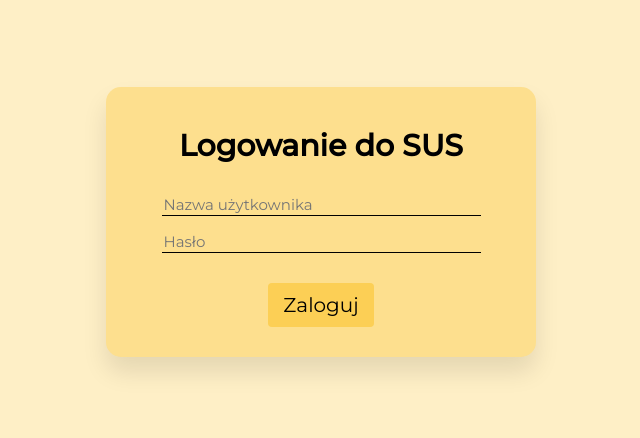
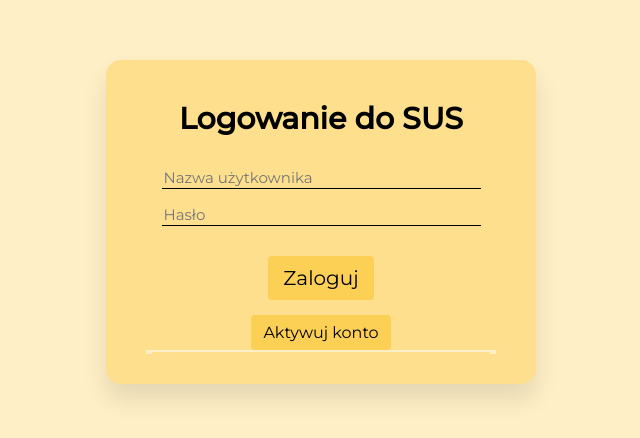
Before and after one commit to Antix7/SUS-UI, a React (Create React App) app: page / in a window 1280 px wide. Shown: the part 138-576 px from the top of the page, without its empty margins (319-959 px from the left). Built offline with nearby package versions, Linux system fonts and the light colour scheme.

Commit message:
implemented Account activation

```diff
--- /dev/null
+++ b/src/components/AccordionDiv.js
@@ -0,0 +1,28 @@
+import {useState, useRef, useEffect} from "react";
+import "./css/contentPage.css"
+
+export default function AccordionDiv(props) {
+
+  const [shown, setShown] = useState(false);
+  const [accordionHeight, setAccordionHeight] = useState(0);
+  const element = useRef(null);
+
+  useEffect(() => {
+    setAccordionHeight(shown ? element.current.scrollHeight : 0);
+  }, [props.children, shown]);
+
+  return (
+      <div className="accordionDiv">
+        <span onClick={()=>setShown(!shown)}>
+          {props.trigger}
+        </span>
+        <div
+            className={"accordion"}
+            ref={element}
+            style={{height:accordionHeight}}
+        >
+          {props.children}
+        </div>
+      </div>
+  )
+};
--- a/src/components/login/LoginPanel.css
+++ b/src/components/login/LoginPanel.css
@@ -59,3 +59,63 @@ p {
   font-size: 15px;
   margin: 5px 0;
 }
+
+
+
+
+.activateInput {
+  width: 90%;
+  margin: 0 auto 15px auto;
+}
+
+#toggleActivate {
+  background-color: var(--darker4);
+  font-size: 16px;
+  padding: 8px 12px;
+  margin-top: 15px;
+  border-radius: 4px;
+}
+#toggleActivate:hover {
+  background-color: var(--darker5);
+}
+#toggleActivate:active {
+  background-color: var(--darker6);
+}
+#activateButton {
+  background-color: var(--darker4);
+  font-size: 16px;
+  padding: 8px 12px;
+  margin-top: 15px;
+  border-radius: 4px;
+}
+#activateButton:hover {
+  background-color: var(--darker5);
+}
+#activateButton:active {
+  background-color: var(--darker6);
+}
+
+#activateForm {
+  background-color: var(--darker2);
+  padding-top: 1em;
+}
+
+#activateForm > * {
+  background-color: var(--darker2);
+}
+
+#activateErrorMessage {
+  text-align: center;
+  background-color: var(--darker2);
+  color: red;
+  font-size: 15px;
+  margin: 5px 0;
+}
+
+#activateSuccessMessage {
+  text-align: center;
+  background-color: var(--darker2);
+  color: limegreen;
+  font-size: 15px;
+  margin: 5px 0;
+}
--- a/src/components/login/LoginPanel.js
+++ b/src/components/login/LoginPanel.js
@@ -2,6 +2,7 @@ import {useState} from "react";
 import axios from "axios";
 import "./LoginPanel.css";
 import "../css/input.css";
+import AccordionDiv from "../AccordionDiv";
 
 
 export default function LoginPanel({ handleLogin }) {
@@ -26,6 +27,32 @@ export default function LoginPanel({ handleLogin }) {
       });
   }
 
+  const [activateErrorMessage, setActivateErrorMessage] = useState(null);
+  const [activateSuccessMessage, setActivateSuccessMessage] = useState(null);
+
+  function handleActivateSubmit(e) {
+    e.preventDefault();
+
+    const form = e.target;
+    const formData = new FormData(form);
+
+    axios.post(`${process.env.REACT_APP_SERVER_DOMAIN}/aktywuj`, formData)
+        .then((response) => {
+          if(response.data.success) {
+            setActivateSuccessMessage(response.data.message);
+            setActivateErrorMessage(null);
+          }
+          else {
+            setActivateErrorMessage(response.data.message);
+            setActivateSuccessMessage(null);
+          }
+        })
+        .catch((error) => {
+          setActivateErrorMessage("Wystąpił błąd w komunikacji z serwerem")
+          console.log(error);
+        });
+  }
+
   return (
     <div id="loginPanel">
       <div id="loginBox">
@@ -45,7 +72,41 @@ export default function LoginPanel({ handleLogin }) {
           <p id="loginErrorMessage">{errorMessage}</p>
           <button type="submit" id="loginButton">Zaloguj</button>
         </form>
-      </div>
+
+        <AccordionDiv trigger={<button id="toggleActivate">Aktywuj konto</button>}>
+          <form id="activateForm" onSubmit={handleActivateSubmit}>
+            <input
+                className="textInput activateInput"
+                name="key"
+                type="text"
+                placeholder="Kod do aktywacji"/>
+            <input
+                className="textInput activateInput"
+                name="username"
+                type="text"
+                placeholder="Nazwa użytkownika"/>
+            <input
+                className="textInput activateInput"
+                name="email"
+                type="email"
+                placeholder="Adres email"/>
+            <input
+                className="textInput activateInput"
+                name="password1"
+                type="password"
+                placeholder="Hasło"/>
+            <input
+                className="textInput activateInput"
+                name="password2"
+                type="password"
+                placeholder="Powtórz hasło"/>
+
+            <p id="activateErrorMessage">{activateErrorMessage}</p>
+            <p id="activateSuccessMessage">{activateSuccessMessage}</p>
+            <button type="submit" id="activateButton">Zaloguj</button>
+          </form>
+        </AccordionDiv>
     </div>
+  </div>
   )
 }
```
